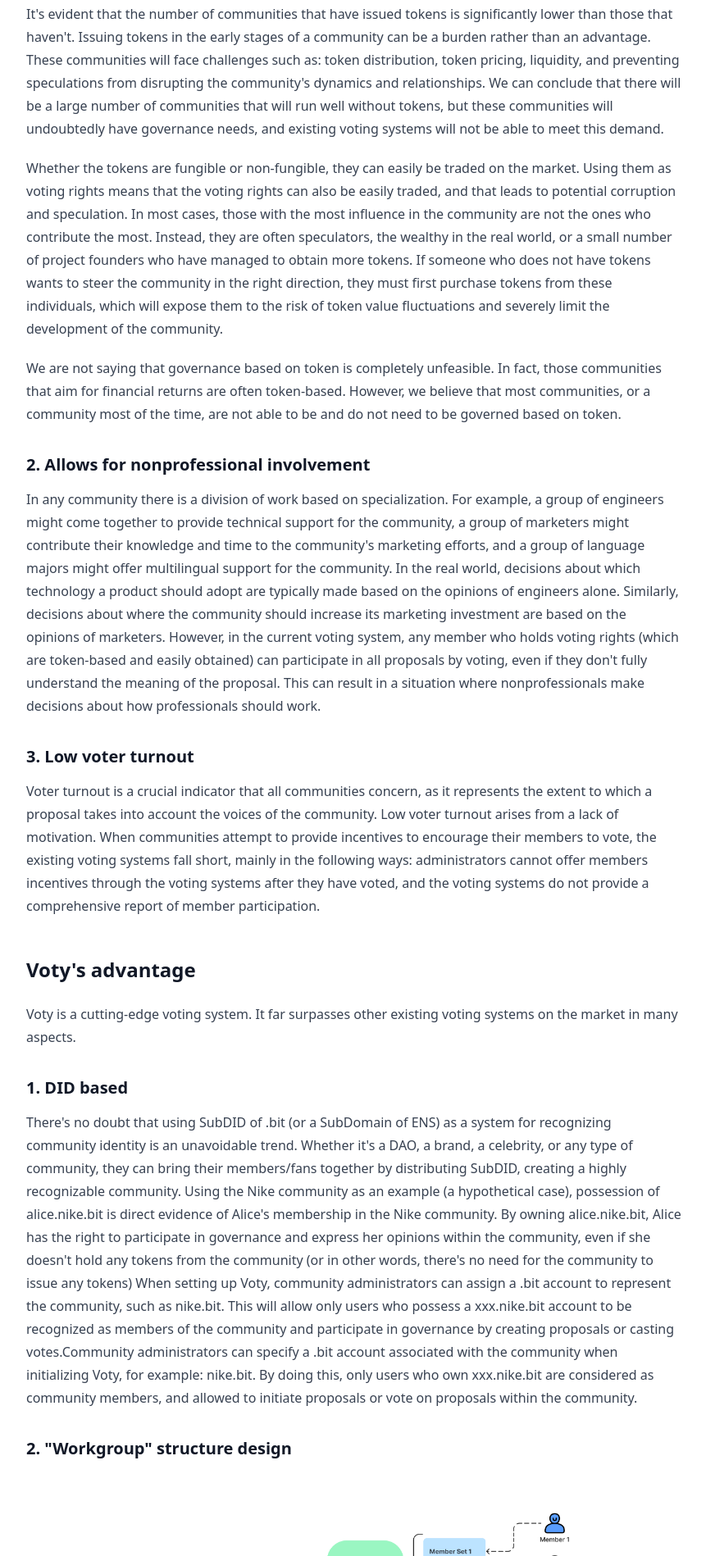
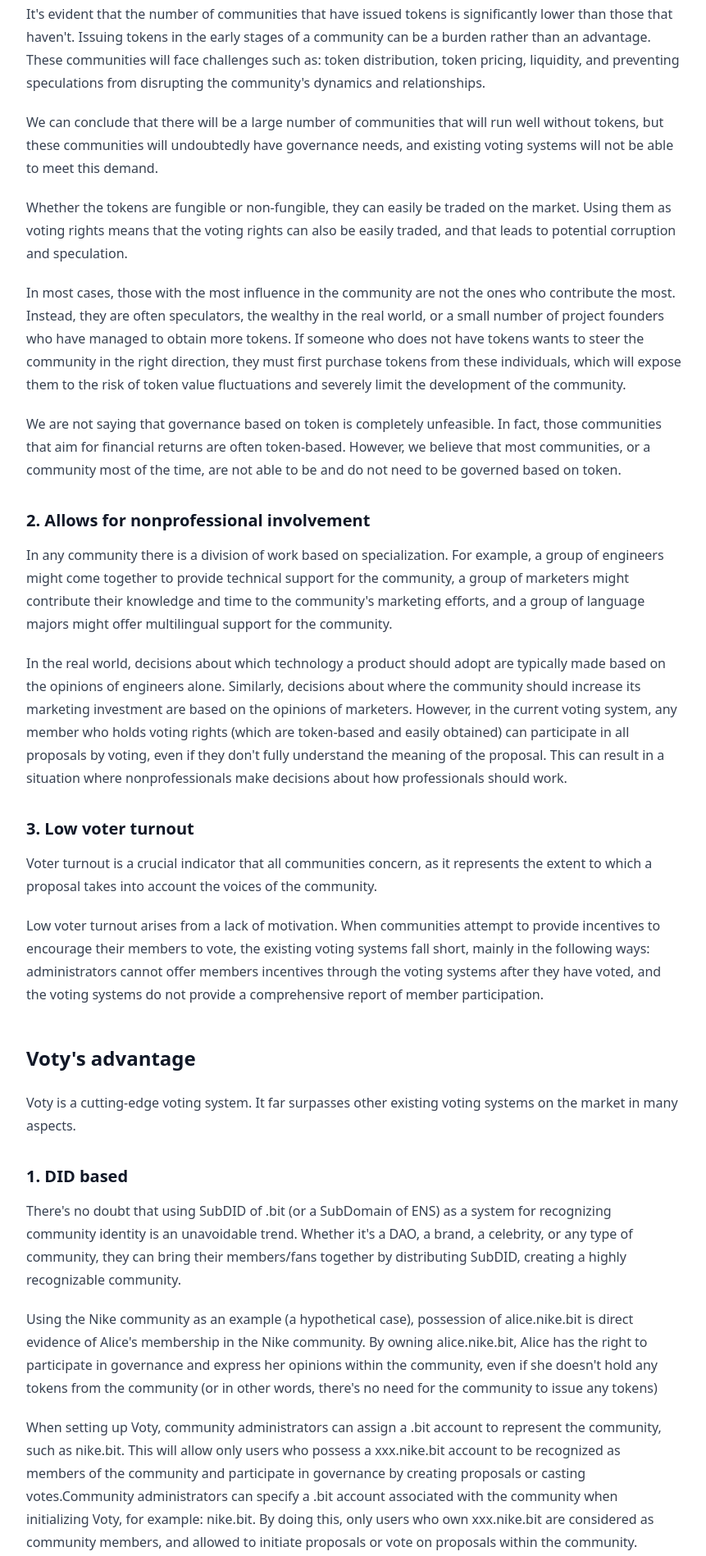
Before and after one commit to VotyXYZ/voty-intro, a website: page index.html in a window 1280 px wide. Shown: the part 1457-3355 px from the top of the page at 82% size, without its empty margins (208-1069 px from the left). Drawn offline with Linux system fonts and the light colour scheme.

Commit message:
split paragraph

```diff
--- a/index.html
+++ b/index.html
@@ -70,23 +70,29 @@
         stages of a community can be a burden rather than an advantage. These
         communities will face challenges such as: token distribution, token
         pricing, liquidity, and preventing speculations from disrupting the
-        community's dynamics and relationships. We can conclude that there will
-        be a large number of communities that will run well without tokens, but
-        these communities will undoubtedly have governance needs, and existing
-        voting systems will not be able to meet this demand.
+        community's dynamics and relationships.
+      </p>
+      <p>
+        We can conclude that there will be a large number of communities that
+        will run well without tokens, but these communities will undoubtedly
+        have governance needs, and existing voting systems will not be able to
+        meet this demand.
       </p>
       <p>
         Whether the tokens are fungible or non-fungible, they can easily be
         traded on the market. Using them as voting rights means that the voting
         rights can also be easily traded, and that leads to potential corruption
-        and speculation. In most cases, those with the most influence in the
-        community are not the ones who contribute the most. Instead, they are
-        often speculators, the wealthy in the real world, or a small number of
-        project founders who have managed to obtain more tokens. If someone who
-        does not have tokens wants to steer the community in the right
-        direction, they must first purchase tokens from these individuals, which
-        will expose them to the risk of token value fluctuations and severely
-        limit the development of the community.
+        and speculation.
+      </p>
+      <p>
+        In most cases, those with the most influence in the community are not
+        the ones who contribute the most. Instead, they are often speculators,
+        the wealthy in the real world, or a small number of project founders who
+        have managed to obtain more tokens. If someone who does not have tokens
+        wants to steer the community in the right direction, they must first
+        purchase tokens from these individuals, which will expose them to the
+        risk of token value fluctuations and severely limit the development of
+        the community.
       </p>
       <p>
         We are not saying that governance based on token is completely
@@ -102,27 +108,32 @@
         technical support for the community, a group of marketers might
         contribute their knowledge and time to the community's marketing
         efforts, and a group of language majors might offer multilingual support
-        for the community. In the real world, decisions about which technology a
-        product should adopt are typically made based on the opinions of
-        engineers alone. Similarly, decisions about where the community should
-        increase its marketing investment are based on the opinions of
-        marketers. However, in the current voting system, any member who holds
-        voting rights (which are token-based and easily obtained) can
-        participate in all proposals by voting, even if they don't fully
-        understand the meaning of the proposal. This can result in a situation
-        where nonprofessionals make decisions about how professionals should
-        work.
+        for the community.
+      </p>
+      <p>
+        In the real world, decisions about which technology a product should
+        adopt are typically made based on the opinions of engineers alone.
+        Similarly, decisions about where the community should increase its
+        marketing investment are based on the opinions of marketers. However, in
+        the current voting system, any member who holds voting rights (which are
+        token-based and easily obtained) can participate in all proposals by
+        voting, even if they don't fully understand the meaning of the proposal.
+        This can result in a situation where nonprofessionals make decisions
+        about how professionals should work.
       </p>
       <h3>3. Low voter turnout</h3>
       <p>
         Voter turnout is a crucial indicator that all communities concern, as it
         represents the extent to which a proposal takes into account the voices
-        of the community. Low voter turnout arises from a lack of motivation.
-        When communities attempt to provide incentives to encourage their
-        members to vote, the existing voting systems fall short, mainly in the
-        following ways: administrators cannot offer members incentives through
-        the voting systems after they have voted, and the voting systems do not
-        provide a comprehensive report of member participation.
+        of the community.
+      </p>
+      <p>
+        Low voter turnout arises from a lack of motivation. When communities
+        attempt to provide incentives to encourage their members to vote, the
+        existing voting systems fall short, mainly in the following ways:
+        administrators cannot offer members incentives through the voting
+        systems after they have voted, and the voting systems do not provide a
+        comprehensive report of member participation.
       </p>
       <h2>Voty's advantage</h2>
       <p>
@@ -135,33 +146,43 @@
         system for recognizing community identity is an unavoidable trend.
         Whether it's a DAO, a brand, a celebrity, or any type of community, they
         can bring their members/fans together by distributing SubDID, creating a
-        highly recognizable community. Using the Nike community as an example (a
-        hypothetical case), possession of alice.nike.bit is direct evidence of
-        Alice's membership in the Nike community. By owning alice.nike.bit,
-        Alice has the right to participate in governance and express her
-        opinions within the community, even if she doesn't hold any tokens from
-        the community (or in other words, there's no need for the community to
-        issue any tokens) When setting up Voty, community administrators can
-        assign a .bit account to represent the community, such as nike.bit. This
-        will allow only users who possess a xxx.nike.bit account to be
-        recognized as members of the community and participate in governance by
-        creating proposals or casting votes.Community administrators can specify
-        a .bit account associated with the community when initializing Voty, for
-        example: nike.bit. By doing this, only users who own xxx.nike.bit are
-        considered as community members, and allowed to initiate proposals or
-        vote on proposals within the community.
+        highly recognizable community.
+      </p>
+      <p>
+        Using the Nike community as an example (a hypothetical case), possession
+        of alice.nike.bit is direct evidence of Alice's membership in the Nike
+        community. By owning alice.nike.bit, Alice has the right to participate
+        in governance and express her opinions within the community, even if she
+        doesn't hold any tokens from the community (or in other words, there's
+        no need for the community to issue any tokens)
+      </p>
+      <p>
+        When setting up Voty, community administrators can assign a .bit account
+        to represent the community, such as nike.bit. This will allow only users
+        who possess a xxx.nike.bit account to be recognized as members of the
+        community and participate in governance by creating proposals or casting
+        votes.Community administrators can specify a .bit account associated
+        with the community when initializing Voty, for example: nike.bit. By
+        doing this, only users who own xxx.nike.bit are considered as community
+        members, and allowed to initiate proposals or vote on proposals within
+        the community.
       </p>
       <h3>2. "Workgroup" structure design</h3>
       <p><img src="/1.png" alt="" loading="eager" decoding="async" /></p>
       <p>
         In Voty, a community is composed of one to many Workgroups.
         Administrators can set different purposes, voting rules, eligible
-        proposal initiators, and eligible voters for each Workgroup. This design
-        enables effective governance in large communities by allowing different
-        Workgroups within the community to handle different divisions of work.
-        They can make independent decisions and operate without interference
-        from one another. A member may be part of multiple Workgroups, just as a
-        person may hold multiple positions in the real world.
+        proposal initiators, and eligible voters for each Workgroup.
+      </p>
+      <p>
+        This design enables effective governance in large communities by
+        allowing different Workgroups within the community to handle different
+        divisions of work. They can make independent decisions and operate
+        without interference from one another.
+      </p>
+      <p>
+        A member may be part of multiple Workgroups, just as a person may hold
+        multiple positions in the real world.
       </p>
       <h3>3. Flexible "Member Set" functionality and weight distribution</h3>
       <p>
@@ -174,12 +195,15 @@
         Each Workgroup has a set of "Proposers" and a set of "Voters." The
         "Proposers" set is composed of one or more Member Sets, while the
         "Voters" set is composed of one or more Member Sets, along with the
-        weights of votes that are tied to each Member Set. The filtering
-        criteria for each Member Set in a Workgroup can be configured by
-        administrators. This enables them to determine who can propose and who
-        can vote in that Workgroup. The criteria can be diverse and may include
-        a whitelist, holding a specific SubDID or SBT, holding a SubDID
-        associated with a particular NFT/Token, or custom code, among others.
+        weights of votes that are tied to each Member Set.
+      </p>
+      <p>
+        The filtering criteria for each Member Set in a Workgroup can be
+        configured by administrators. This enables them to determine who can
+        propose and who can vote in that Workgroup. The criteria can be diverse
+        and may include a whitelist, holding a specific SubDID or SBT, holding a
+        SubDID associated with a particular NFT/Token, or custom code, among
+        others.
       </p>
       <p>
         For "Voters", administrators can assign weightings to each Member Set
@@ -237,9 +261,14 @@
       <p>
         The Voty Protocol has achieved the seemingly obvious but yet
         unaccomplished goal of being entirely transparent and unalterable
-        through the use of blockchain technology. "Transparent" in Voty means
-        that all rules, proposals, and each vote are publicly displayed. Any
-        changes are traceable, and votes can not be maliciously undercounted.
+        through the use of blockchain technology.
+      </p>
+      <p>
+        "Transparent" in Voty means that all rules, proposals, and each vote are
+        publicly displayed. Any changes are traceable, and votes can not be
+        maliciously undercounted.
+      </p>
+      <p>
         "Unalterable" in Voty means that all rules, proposals, and votes contain
         cryptographic signatures are stored on the blockchain. As a result, any
         fraudulent data can be easily identified and excluded.
```
Also changed, not shown: README.md.
